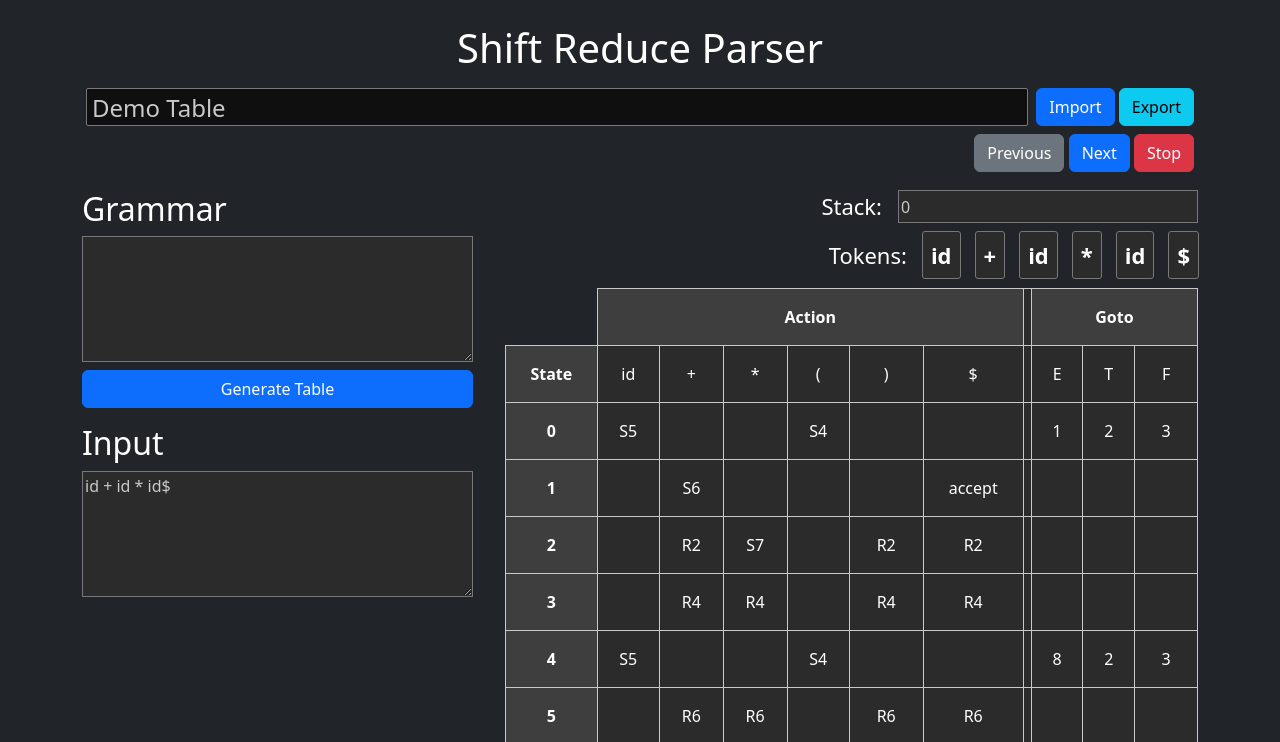
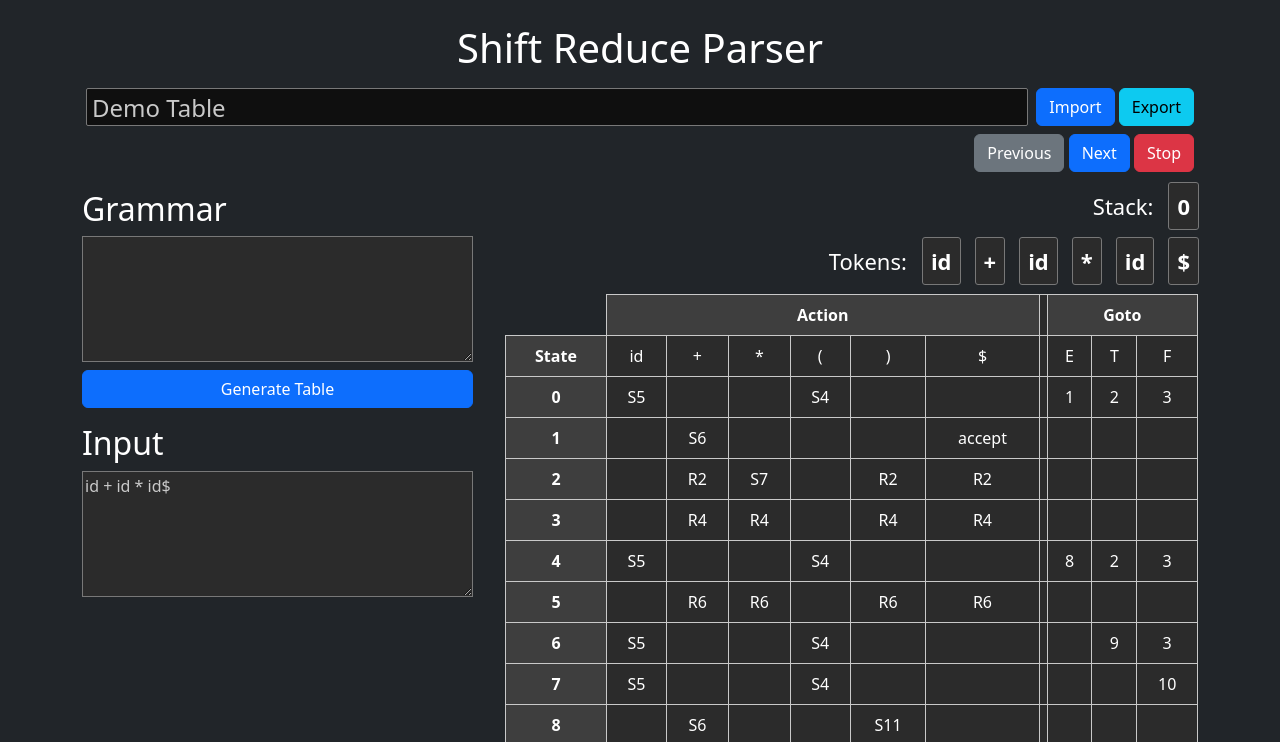
Before and after one commit to rileyzzz/shift-reduce-parser, a plain HTML site: page index.html in a window 1280 px wide. Both pictures are taken after a click on the button "Run". Shown: the top 742 px of the page. Drawn offline with nearby package versions, Linux system fonts and the light colour scheme.

Commit message:
stack elements

```diff
--- a/index.html
+++ b/index.html
@@ -50,7 +50,8 @@
         <div class="table-container">
             <div class="stack-container mb-3 disabled">
                 <span class="stack-label">Stack:</span>
-                <input type="text" class="stack-textbox" value="" readonly="readonly">
+                <!-- <input type="text" class="stack-textbox" value="" readonly="readonly"> -->
+                <div class="stack-list"></div>
             </div>
             <div class="tokens-container mb-3 disabled">
                 <span class="stack-label">Tokens:</span>
@@ -59,6 +60,7 @@
             <table class="parser-table table-dark"></table>
         </div>
     </div>
+    <div class="footer"></div>
     <script src="./table.js"></script>
     <script src="./tokenizer.js"></script>
     <script src="./parser.js"></script>
--- a/parser.js
+++ b/parser.js
@@ -48,6 +48,7 @@ class ParseContext {
     pushState(state) {
         this.stack.push({
             type: "state",
+            highlight: 0,
             data: state
         });
     }
@@ -55,6 +56,7 @@ class ParseContext {
     pushToken(token) {
         this.stack.push({
             type: "token",
+            highlight: 0,
             data: token
         });
     }
@@ -62,6 +64,7 @@ class ParseContext {
     pushRule(rule) {
         this.stack.push({
             type: "rule",
+            highlight: 0,
             data: rule
         });
     }
@@ -322,6 +325,21 @@ function doneHighlight() {
     $(".parser-table").addClass("table-complete");
 }
 
+function updateStackList() {
+    let list = $(".stack-list");
+    list.empty();
+
+    let allItems = [];
+    for (const item of context.stack) {
+        let itemClass = item["highlight"] == 2 ? "stack-item stack-item-highlight-yellow" : (item["highlight"] == 1 ? "stack-item stack-item-highlight" : "stack-item");
+        let element = $(`<span class="${itemClass}">${item["data"]}</span>`);
+        list.append(element);
+        allItems.push(element);
+    }
+
+    context.stackElements = allItems;
+}
+
 function updateTokensList() {
     let list = $(".tokens-list");
     list.empty();
@@ -407,6 +425,7 @@ $("#run-btn").click(function () {
     $(".stack-container").removeClass("disabled");
     $(".tokens-container").removeClass("disabled");
     $(".stack-textbox").val(context.getStack());
+    updateStackList();
     updateTokensList();
 });
 
@@ -423,6 +442,7 @@ $("#next-btn").click(function () {
 
     // update stack display
     $(".stack-textbox").val(context.getStack());
+    updateStackList();
     updateTokensList();
 });
 
@@ -458,6 +478,7 @@ $("#prev-btn").click(function () {
 
     // update stack display
     $(".stack-textbox").val(context.getStack());
+    updateStackList();
     updateTokensList();
 });
 
--- a/styles.css
+++ b/styles.css
@@ -151,9 +151,34 @@
     animation-iteration-count: infinite;
 }
 
+.stack-item {
+    font-weight: bold;
+    margin-left: 1rem;
+    font-size: 22px;
+
+    outline: 1px solid #787878;
+    border-radius: 2px;
+    padding: 8px;
+    background-color: #2b2b2b;
+
+    transition-property: outline, color, text-shadow;
+    transition-duration: 0.2s;
+    transition-timing-function: linear;
+}
+
+.stack-item-highlight {
+    outline: 2px solid #75e56d;
+    color: #23e116;
+    text-shadow: 0px 0px 16px #23e116, 0px 0px 16px #23e116, 0px 0px 16px #23e116;
+}
+
 @keyframes blink {
-    from { outline-width: 1px;}
-    to { outline-width: 3px;}
+    from { outline-width: 1px; }
+    to { outline-width: 3px; }
+}
+
+.stack-list {
+    margin-bottom: 0.4rem;
 }
 
 .stack-label {
@@ -174,7 +199,12 @@
 }
 
 .parser-table th, td {
-    padding: 16px;
+    padding: 8px;
+}
+
+.footer {
+    width: 100%;
+    height: 3rem;
 }
 
 .parser-primary {
```
